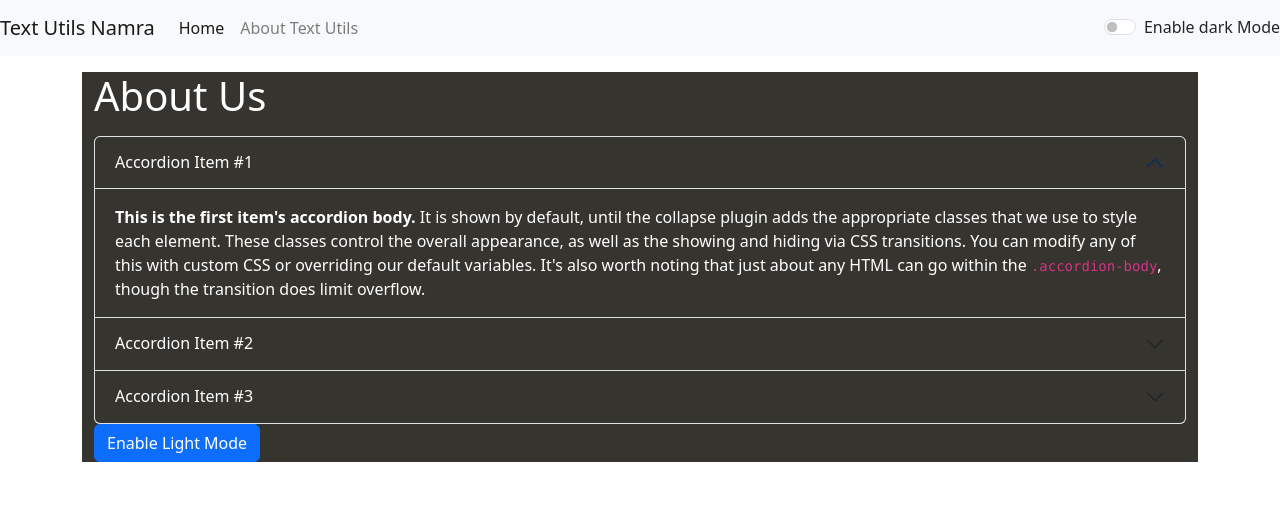
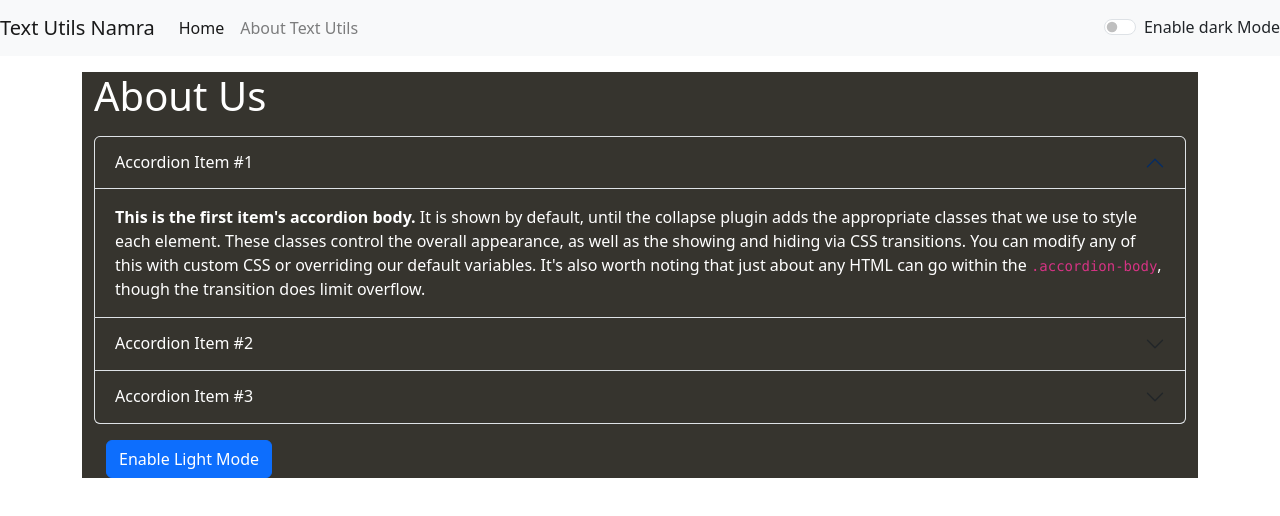
Before and after one commit to Namra-Abid/React_Series, a React (Create React App) app in the folder test6_text_utils_project/: page /about in a window 1280 px wide. Shown: the top 516 px of the page. Built offline with nearby package versions, Linux system fonts and the light colour scheme.

Commit message:
put button inside div in About.js

```diff
--- a/test6_text_utils_project/src/components/About.js
+++ b/test6_text_utils_project/src/components/About.js
@@ -73,7 +73,9 @@ export default function About() {
                     </div>
                 </div>
             </div>
+            <div className="container my-3">
             <button  onClick={togglestyle} className="btn btn-primary"> {btnText} </button>
+            </div>
         </div>
 
     );
```
